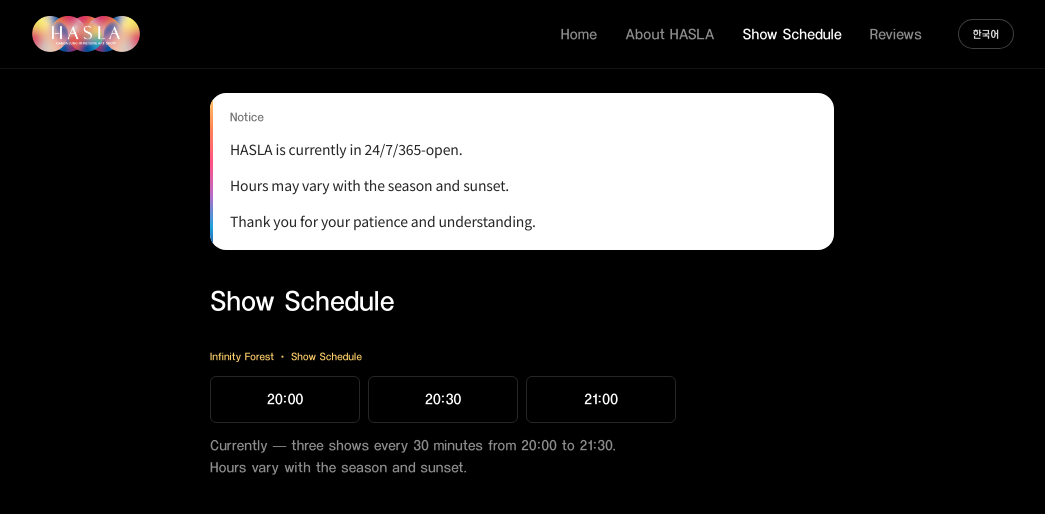
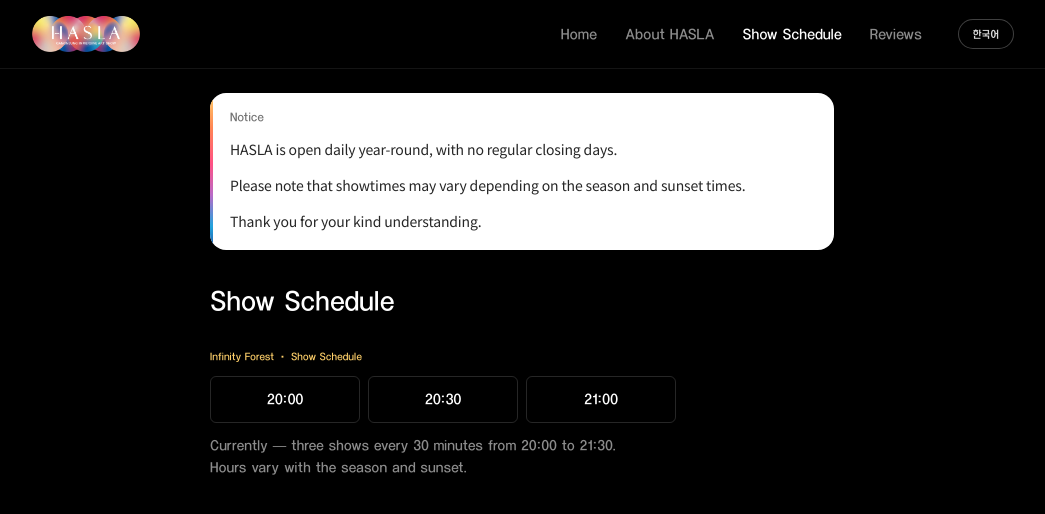
Before and after one commit to shimyawn/hasla, a Next.js app: page /show in a window 1280 px wide. Shown: the top 514 px of the page, without its empty margins (118-1163 px from the left). Built offline with nearby package versions, Linux system fonts and the light colour scheme; no server answers.

Commit message:
Update ui.ts
영어 공지 수정

```diff
--- a/src/i18n/ui.ts
+++ b/src/i18n/ui.ts
@@ -139,11 +139,11 @@
     infoButtonLabel: 'INFO',
     infoSheetTitle: 'Visit Info',
     infoPreOpenLabel: 'Notice',
-    infoPreOpenLineShort: '24/7/365 OPEN',
+    infoPreOpenLineShort: '24/7 OPEN',
     infoNoticeParagraphs: [
-      'HASLA is currently in 24/7/365-open.',
-      'Hours may vary with the season and sunset.',
-      'Thank you for your patience and understanding.',
+      'HASLA is open daily year-round, with no regular closing days.',
+      'Please note that showtimes may vary depending on the season and sunset times.',
+      'Thank you for your kind understanding.',
     ],
     infoSessionsHeading: 'Infinity Forest · Show Schedule',
     infoSessionsNote:
@@ -152,7 +152,7 @@
     infoGrandOpenWhen: 'Flexible — varies with season & sunset',
     infoCloseLabel: 'Close',
     infoPerDayLabel: '3 shows daily',
-    splashStatusBanner: '24/7/365 open · 3 shows daily · Hours vary with season & sunset',
+    splashStatusBanner: '24/7 open · 3 shows daily · Hours vary with season & sunset',
 
     tabHome: 'Home',
     tabAbout: 'About HASLA',
```
